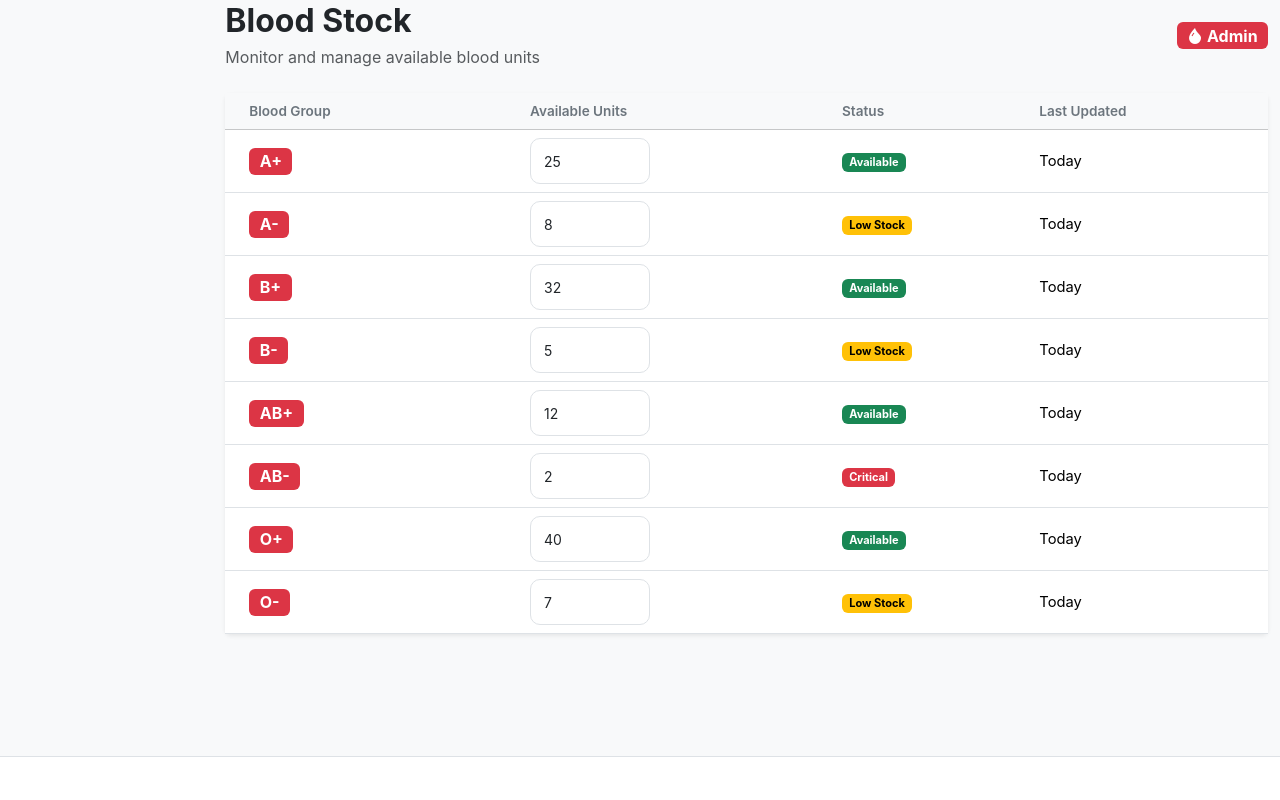
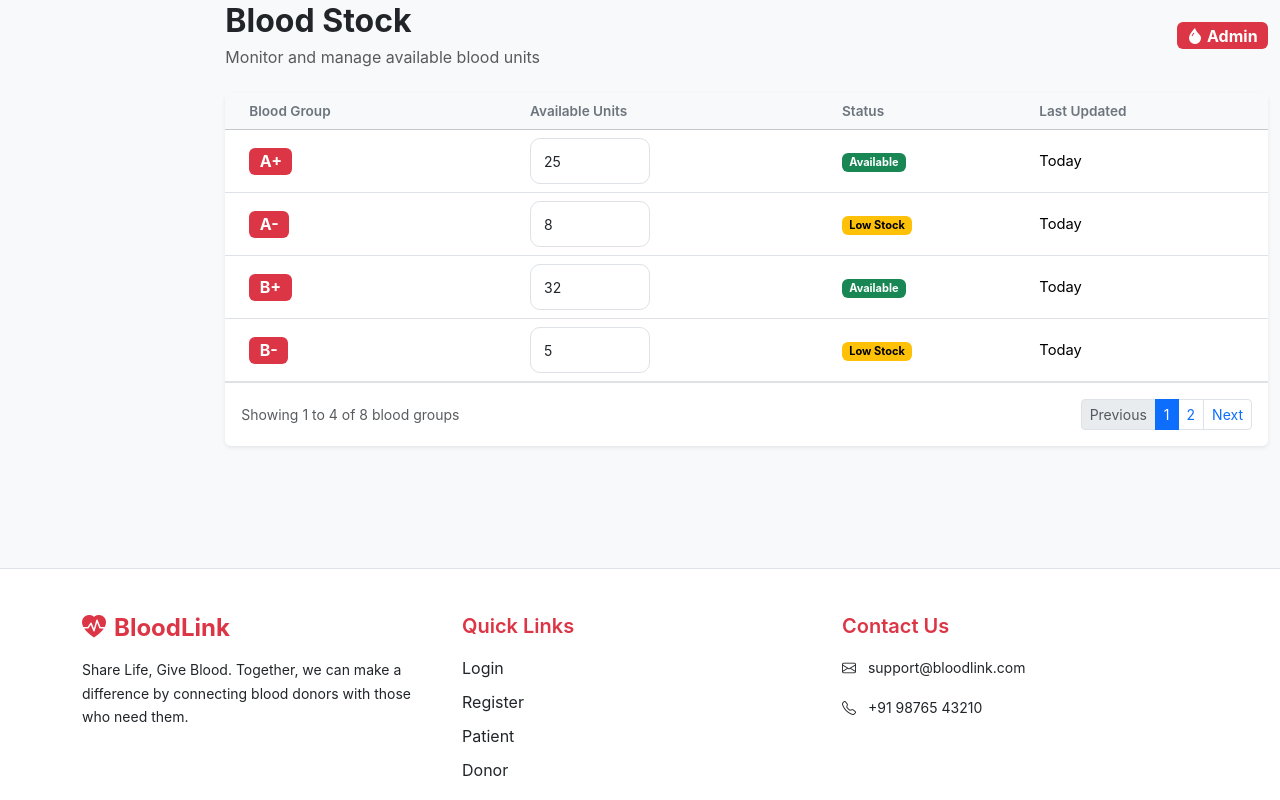
Before and after one commit to priyanshi-2608/bloodlink-routing, a React (Vite) app: page /admin in a window 1280 px wide. Shown: the part 1120-1920 px from the top of the page. Built offline with nearby package versions, Linux system fonts and the light colour scheme.

Commit message:
Task 28: Implement Pagination for Blood Stock List

```diff
--- a/src/components/admin/BloodStock.jsx
+++ b/src/components/admin/BloodStock.jsx
@@ -52,6 +52,17 @@ function BloodStock() {
     },
   ]);
 
+  // Pagination
+  const [currentPage, setCurrentPage] = useState(1);
+  const itemsPerPage = 4;
+  const totalPages = Math.ceil(bloodStock.length / itemsPerPage);
+  const startIndex = (currentPage - 1) * itemsPerPage;
+
+  const currentStock = bloodStock.slice(
+    startIndex,
+    startIndex + itemsPerPage
+  );
+
   const getStatusClass = (status) => {
     if (status === "Available") {
       return "text-bg-success";
@@ -80,8 +91,15 @@ function BloodStock() {
     setBloodStock(updatedStock);
   };
 
+  const handlePageChange = (page) => {
+    if (page >= 1 && page <= totalPages) {
+      setCurrentPage(page);
+    }
+  };
+
   return (
     <section className="py-5">
+      {/* Section Heading */}
       <div className="d-flex justify-content-between align-items-center mb-4">
         <div>
           <h2 className="fw-bold mb-1">Blood Stock</h2>
@@ -96,6 +114,7 @@ function BloodStock() {
         </span>
       </div>
 
+      {/* Blood Stock Table */}
       <div className="card border-0 shadow-sm">
         <div className="card-body p-0">
           <div className="table-responsive">
@@ -110,7 +129,12 @@ function BloodStock() {
               </thead>
 
               <tbody>
-                {bloodStock.map((blood, index) => (
+                {currentStock.map((blood) => {
+                  const originalIndex = bloodStock.findIndex(
+                    (item) => item.bloodGroup === blood.bloodGroup
+                  );
+
+                  return (
                     <tr key={blood.bloodGroup}>
                       <td className="px-4">
                         <span className="badge text-bg-danger fs-6">
@@ -126,7 +150,10 @@ function BloodStock() {
                           style={{ maxWidth: "120px" }}
                           value={blood.units}
                           onChange={(event) =>
-                          handleUnitsChange(index, event.target.value)
+                            handleUnitsChange(
+                              originalIndex,
+                              event.target.value
+                            )
                           }
                         />
                       </td>
@@ -141,9 +168,70 @@ function BloodStock() {
 
                       <td>{blood.lastUpdated}</td>
                     </tr>
-                ))}
+                  );
+                })}
               </tbody>
             </table>
+          </div>
+
+          {/* Pagination */}
+          <div className="d-flex flex-column flex-sm-row justify-content-between align-items-center gap-3 p-3 border-top">
+            <p className="text-muted small mb-0">
+              Showing {startIndex + 1} to{" "}
+              {Math.min(startIndex + itemsPerPage, bloodStock.length)} of{" "}
+              {bloodStock.length} blood groups
+            </p>
+
+            <nav aria-label="Blood stock pagination">
+              <ul className="pagination pagination-sm mb-0">
+                <li
+                  className={`page-item ${
+                    currentPage === 1 ? "disabled" : ""
+                  }`}
+                >
+                  <button
+                    className="page-link"
+                    onClick={() => handlePageChange(currentPage - 1)}
+                    disabled={currentPage === 1}
+                  >
+                    Previous
+                  </button>
+                </li>
+
+                {Array.from(
+                  { length: totalPages },
+                  (_, index) => index + 1
+                ).map((page) => (
+                  <li
+                    className={`page-item ${
+                      currentPage === page ? "active" : ""
+                    }`}
+                    key={page}
+                  >
+                    <button
+                      className="page-link"
+                      onClick={() => handlePageChange(page)}
+                    >
+                      {page}
+                    </button>
+                  </li>
+                ))}
+
+                <li
+                  className={`page-item ${
+                    currentPage === totalPages ? "disabled" : ""
+                  }`}
+                >
+                  <button
+                    className="page-link"
+                    onClick={() => handlePageChange(currentPage + 1)}
+                    disabled={currentPage === totalPages}
+                  >
+                    Next
+                  </button>
+                </li>
+              </ul>
+            </nav>
           </div>
         </div>
       </div>
```
Lines whose indentation alone changed are shown as unchanged.
